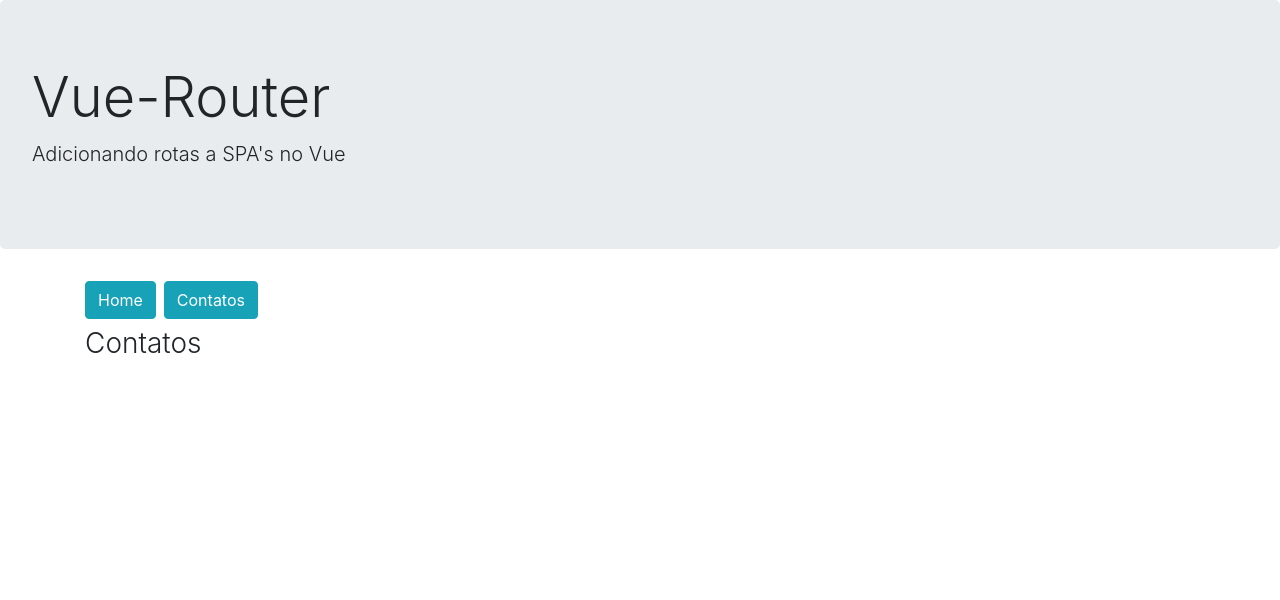
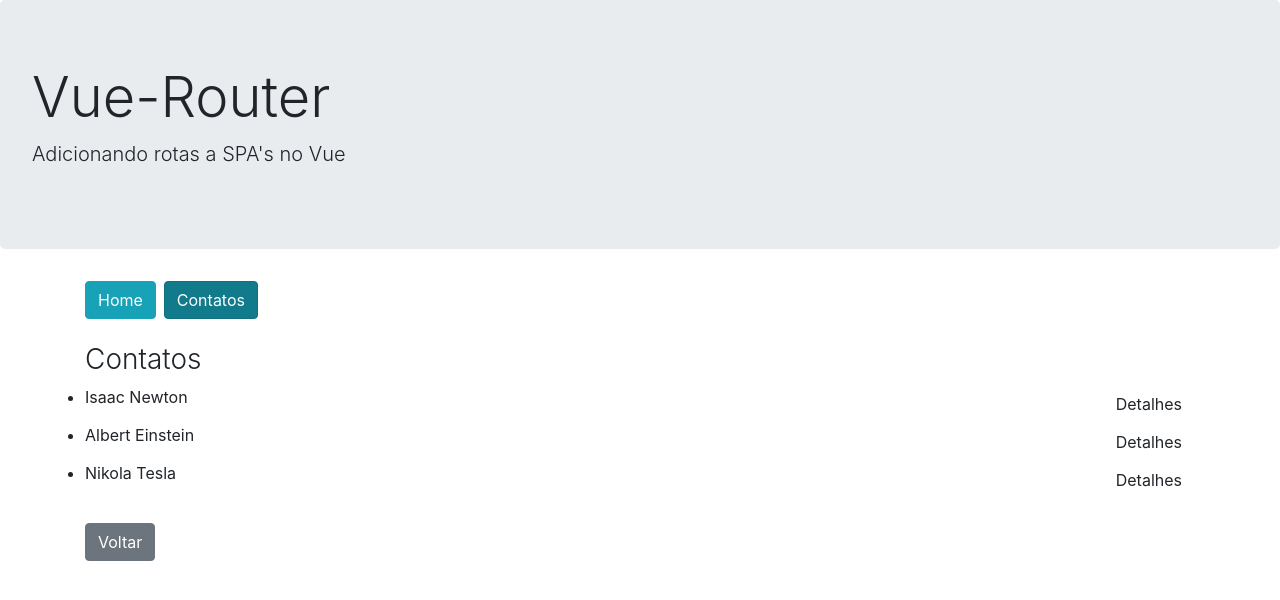
Before and after one commit to victorqrz/vue-rotas, a Vue app: page /contatos in a window 1280 px wide. Shown: the top 600 px of the page. Built offline with nearby package versions, Linux system fonts and the light colour scheme.

Commit message:
criação de componentes para o campo contato

```diff
--- a/src/App.vue
+++ b/src/App.vue
@@ -10,8 +10,20 @@
 
     <div class="container">
 
-      <router-link to="/" class="btn btn-info mb-2 mr-2">Home</router-link>
-      <router-link :to="{ path: '/contatos' }" class="btn btn-info mb-2">Contatos</router-link>
+      <router-link
+        to="/"
+        class="btn btn-info mb-4 mr-2"
+        exact
+        >
+          Home
+      </router-link>
+
+      <router-link
+        :to="{ path: '/contatos' }"
+        class="btn btn-info mb-4 mr-2">
+          Contatos
+      </router-link>
+
       <router-view></router-view>
     </div>
 
--- /dev/null
+++ b/src/components/contatos/ContatosLista.vue
@@ -0,0 +1,42 @@
+<template>
+  <div>
+    <h3 class="font-weight-light">Contatos</h3>
+
+    <ul class="list-group" v-if="contatos.length > 0">
+      <ContatosListaIten
+        class="list-group-iten"
+        v-for="contato in contatos"
+        :key="contato.id"
+        :contato="contato"
+      />
+    </ul>
+
+    <p v-else>Nenhum contato cadastrado</p>
+
+    <button class="btn btn-secondary mt-4 mb-4" @click="voltar">Voltar</button>
+  </div>
+</template>
+
+<script>
+import ContatosListaIten from './ContatosListaIten.vue'
+
+export default {
+  components: {
+    ContatosListaIten
+  },
+  data() {
+    return {
+      contatos: [
+        { id:1, nome:'Isaac Newton', email: 'isaac@email.com' },
+        { id:2, nome:'Albert Einstein', email: 'einstein@email.com' },
+        { id:3, nome:'Nikola Tesla', email: 'tesla@email.com' }
+      ]
+    }
+  },
+  methods: {
+    voltar() {
+      this.$router.back()
+    }
+  }
+}
+</script>
--- /dev/null
+++ b/src/components/contatos/ContatosListaIten.vue
@@ -0,0 +1,17 @@
+<template>
+  <li>
+    <span>{{contato.nome}}</span>
+    <button class="btn btn-info-btn-sm float-right">Detalhes</button>
+  </li>
+</template>
+
+<script>
+export default {
+  props: {
+    contato: {
+      type: Object,
+      required: true
+    }
+  }
+}
+</script>
--- a/src/routes.js
+++ b/src/routes.js
@@ -8,6 +8,7 @@
 
 export default new VueRouter({
   mode: 'history',
+  linkActiveClass: 'active',
   routes: [
     { path: '/contatos' ,component: Contatos},
     { path: '/' ,component: Home}
--- a/src/views/contatos/Contatos.vue
+++ b/src/views/contatos/Contatos.vue
@@ -1,3 +1,14 @@
 <template>
-  <h3 class="font-weight-light">Contatos</h3>
+  <ContatosLista />
 </template>
+
+<script>
+
+import ContatosLista from '../../components/contatos/ContatosLista.vue'
+
+export default {
+  components: {
+    ContatosLista
+  }
+}
+</script>
```
